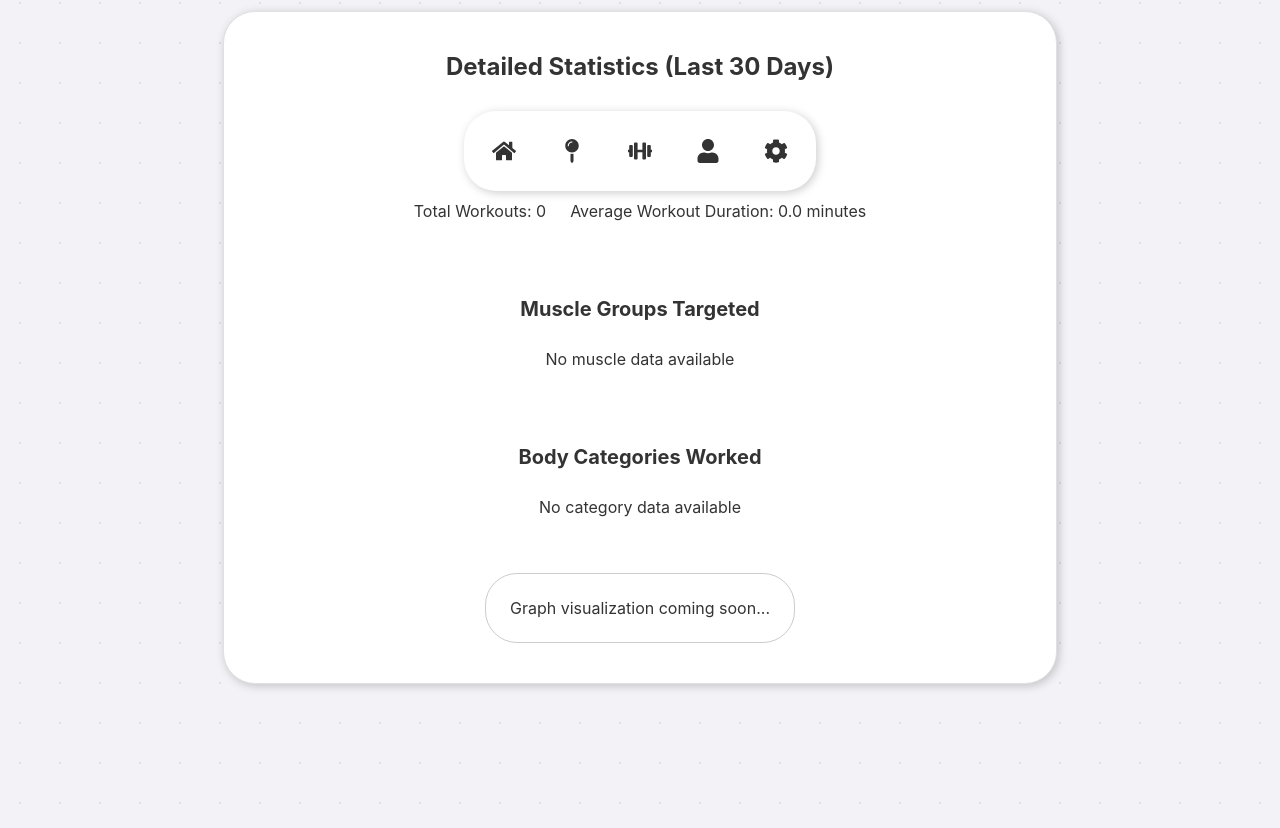
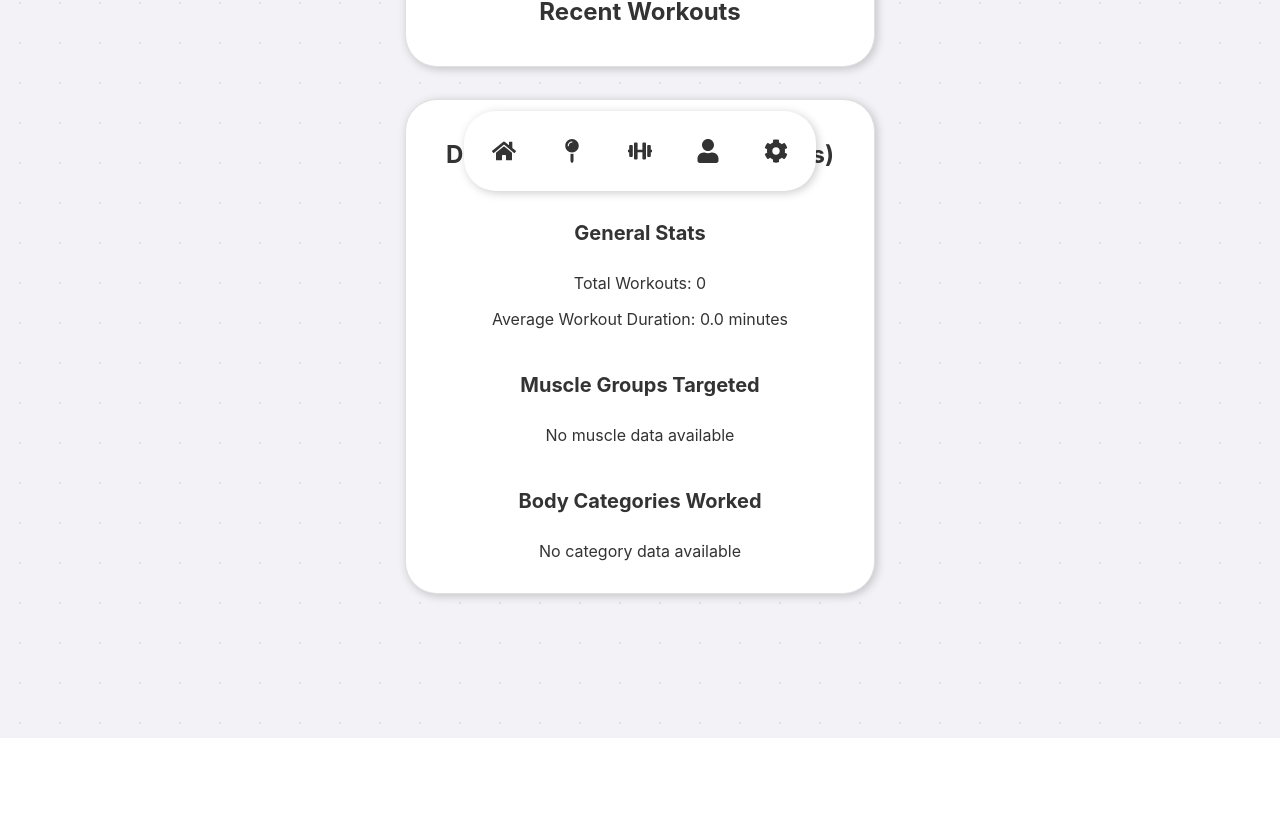
Before and after one commit to Jararered/fitness-framework, a React (Vite) app: page /profile in a window 1280 px wide. Shown: the part 577-1405 px from the top of the page. After the commit the page ends 1315 px from the top, so only its background shows below. Built offline with nearby package versions, Linux system fonts and the light colour scheme.

Commit message:
Refactor DetailedWorkoutStats component to improve variable naming for clarity; update average workout duration calculation and adjust CSS styles for better layout consistency.

```diff
--- a/src/components/DetailedWorkoutStats.tsx
+++ b/src/components/DetailedWorkoutStats.tsx
@@ -39,21 +39,18 @@ const DetailedWorkoutStats: React.FC = () => {
     const muscleStats: MuscleStats = {};
     const categoryStats: CategoryStats = {};
     let totalWorkouts = recentLogs.length;
-    let totalDuration = 0;
+    let totalMinutes = 0;
 
     recentLogs.forEach((log) => {
-        const duration = (log.endTime.getTime() - log.startTime.getTime()) / 60000; // minutes
-        totalDuration += duration;
+        const minutes = (log.endTime.getTime() - log.startTime.getTime()) / 60000;
+        totalMinutes += minutes;
 
         log.exercises.forEach((exerciseLog) => {
             const exerciseDetails = exerciseMap.get(exerciseLog.exercise);
             if (!exerciseDetails) return;
 
             const exerciseReps = exerciseLog.reps.reduce((sum, reps) => sum + reps, 0);
-            const exerciseWeight = exerciseLog.weight.reduce(
-                (sum, weight) => sum + weight * exerciseLog.reps[0], // Assuming same reps for simplicity
-                0
-            );
+            const exerciseWeight = exerciseLog.weight.reduce((sum, weight) => sum + weight, 0);
 
             exerciseDetails.muscles.forEach((muscle) => {
                 if (!muscleStats[muscle]) {
@@ -82,7 +79,7 @@ const DetailedWorkoutStats: React.FC = () => {
         ([, a], [, b]) => b.totalWeight - a.totalWeight
     );
 
-    const averageDuration = totalWorkouts > 0 ? totalDuration / totalWorkouts : 0;
+    const averageDuration = totalWorkouts > 0 ? totalMinutes / totalWorkouts : 0;
     const unit = settings.unit === "metric" ? "kg" : "lbs";
 
     return (
@@ -91,10 +88,8 @@ const DetailedWorkoutStats: React.FC = () => {
 
             <div className="stats-section">
                 <h3>General Stats</h3>
-                <span>
-                    <p>Total Workouts: {totalWorkouts}</p>
-                    <p>Average Workout Duration: {averageDuration.toFixed(1)} minutes</p>
-                </span>
+                <p>Total Workouts: {totalWorkouts}</p>
+                <p>Average Workout Duration: {averageDuration.toFixed(1)} minutes</p>
             </div>
 
             <div className="stats-section">
@@ -103,8 +98,8 @@ const DetailedWorkoutStats: React.FC = () => {
                     <span className="stats-list">
                         {sortedMuscles.map(([muscle, stats]) => (
                             <p key={muscle}>
-                                {muscle}: {stats.totalWeight} {unit} lifted, {stats.totalReps} reps,
-                                used in {stats.workoutCount} workouts
+                                {muscle}: {stats.totalWeight}{unit} total, {stats.totalReps} reps,
+                                used in {stats.workoutCount} workout(s)
                             </p>
                         ))}
                     </span>
@@ -128,10 +123,6 @@ const DetailedWorkoutStats: React.FC = () => {
                     <p>No category data available</p>
                 )}
             </div>
-
-            <div className="graph-placeholder">
-                <p>Graph visualization coming soon...</p>
-            </div>
         </div>
     );
 };
--- a/src/pages/ProfilePage.tsx
+++ b/src/pages/ProfilePage.tsx
@@ -36,12 +36,10 @@ const ProfilePage: React.FC = () => {
             </div>
             <div className="card">
                 <h2>Statistics</h2>
-                <span>
-                    <p>Workouts Last Week: {lastWeekLogs.length}</p>
-                    <p>Workouts Last Month: {lastMonthLogs.length}</p>
-                    <p>Total Weight Last Week: {totalWeightWeek} {settings.unit}</p>
-                    <p>Total Weight Last Month: {totalWeightMonth} {settings.unit}</p>
-                </span>
+                <p>Workouts Last Week: {lastWeekLogs.length}</p>
+                <p>Workouts Last Month: {lastMonthLogs.length}</p>
+                <p>Total Weight Last Week: {totalWeightWeek} {settings.unit}</p>
+                <p>Total Weight Last Month: {totalWeightMonth} {settings.unit}</p>
             </div>
             <div className="card">
                 <h2>Recent Workouts</h2>
--- a/src/styles/components/DetailedWorkoutStats.css
+++ b/src/styles/components/DetailedWorkoutStats.css
@@ -2,22 +2,10 @@
     display: flex;
     flex-direction: column;
     align-items: center;
-    margin: 1.5rem 0;
+    margin: 0.5rem 0;
 }
 
 .stats-list {
     display: flex;
     flex-direction: column;
-    align-items: center;
-    gap: 0.5rem;
-    width: 100%;
 }
-
-.graph-placeholder {
-    margin: 1.5rem 0;
-    padding: 1rem;
-    background-color: var(--input-background);
-    border: 1px solid var(--input-border);
-    border-radius: 2rem;
-    color: var(--text-color);
-}
```
